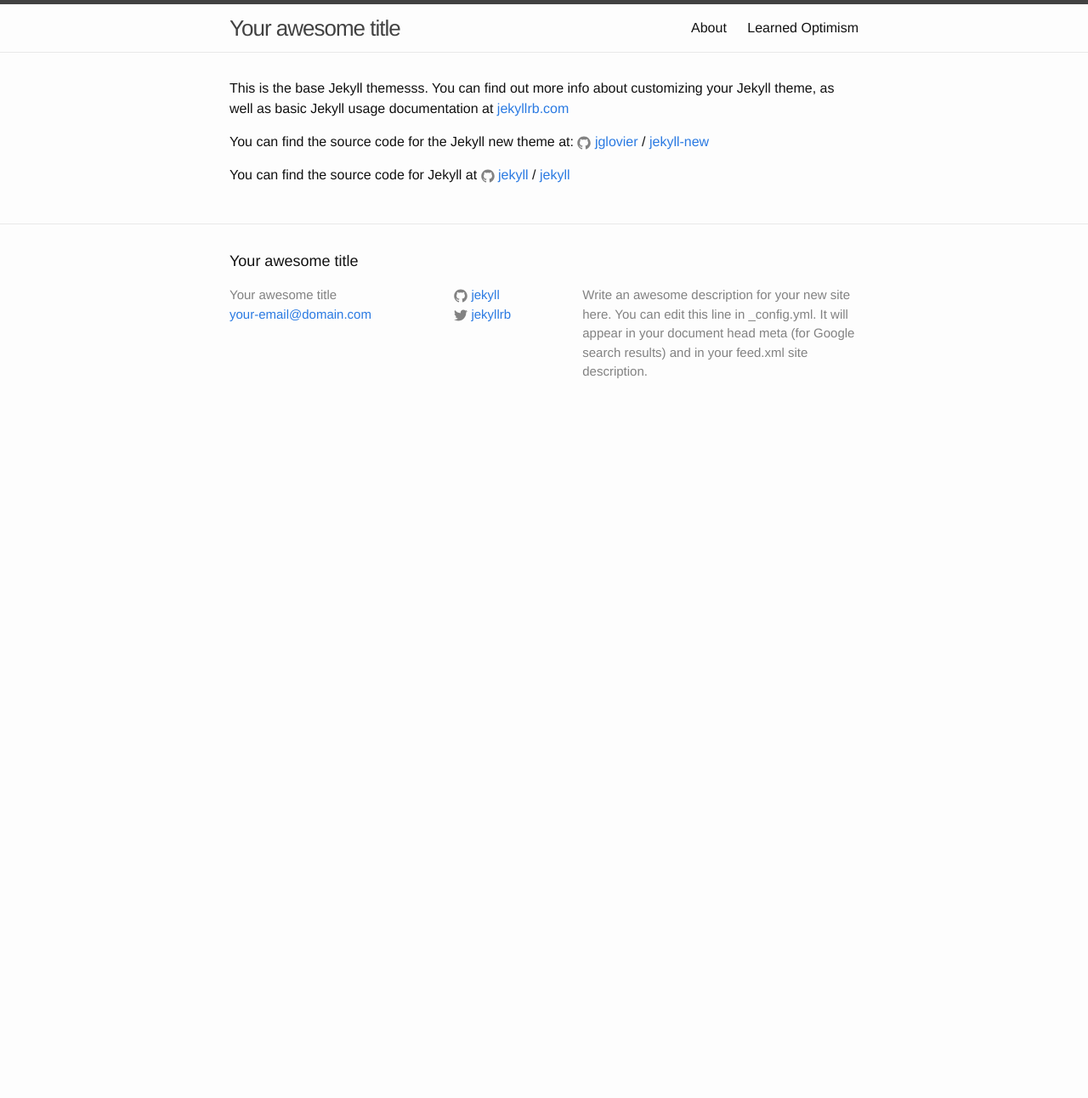
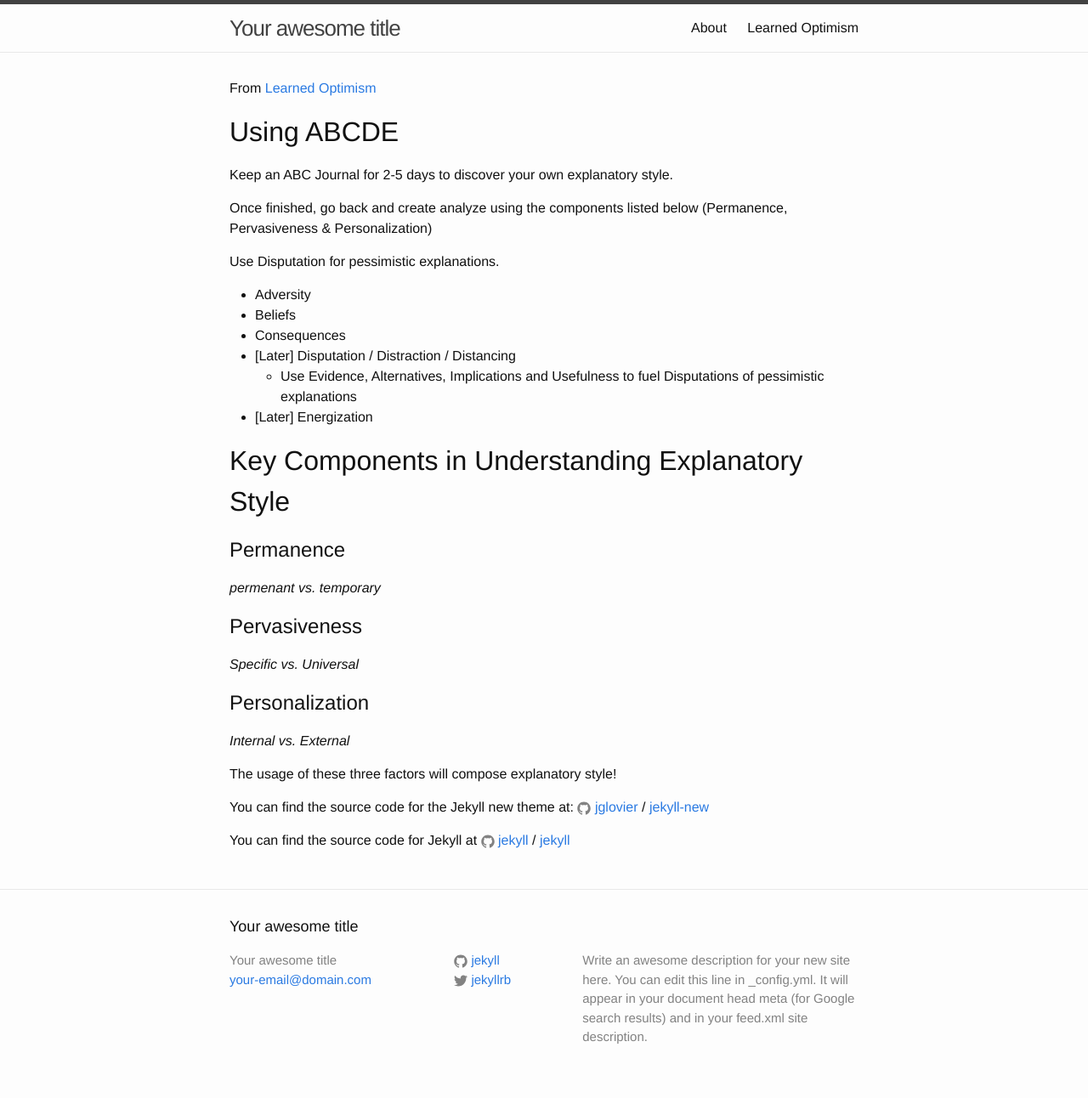
Before and after one commit to gmeluski/learned-optimism, a Jekyll site: the page built from index.md, in a window 1280 px wide. Shown: the whole page at 85% size. Built offline with Jekyll 4.4.1, drawn with Linux system fonts in a browser that asks for light colours; before the commit the page ends 900 px from its top, so only the background shows below that.

Commit message:
added in the body

```diff
--- a/index.md
+++ b/index.md
@@ -3,7 +3,35 @@ layout: default
 title: Learned Optimism
 ---
 
-This is the base Jekyll themesss. You can find out more info about customizing your Jekyll theme, as well as basic Jekyll usage documentation at [jekyllrb.com](http://jekyllrb.com/)
+From [Learned Optimism](http://www.amazon.com/Learned-Optimism-Martin-E-Seligman/dp/1442341130)
+
+# Using ABCDE
+Keep an ABC Journal for 2-5 days to discover your own explanatory style.
+
+Once finished, go back and create analyze using the components listed below (Permanence, Pervasiveness & Personalization)
+
+Use Disputation for pessimistic explanations.
+
+- Adversity
+- Beliefs
+- Consequences
+- [Later] Disputation / Distraction / Distancing
+  - Use Evidence, Alternatives, Implications and Usefulness to fuel Disputations of pessimistic explanations
+- [Later] Energization
+
+# Key Components in Understanding Explanatory Style
+
+## Permanence
+*permenant vs. temporary*
+
+## Pervasiveness
+*Specific vs. Universal*
+
+## Personalization
+*Internal vs. External*
+
+The usage of these three factors will compose explanatory style!
+
 
 You can find the source code for the Jekyll new theme at:
 {% include icon-github.html username="jglovier" %} /
```
